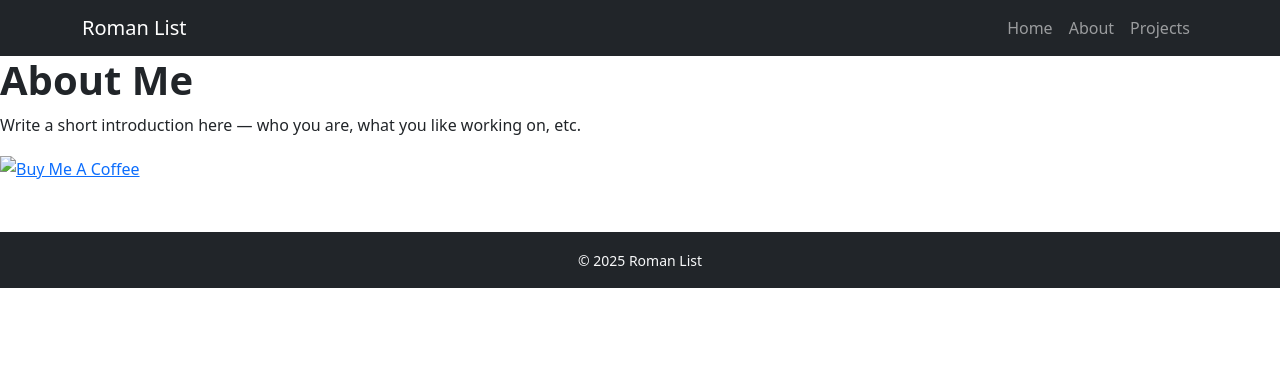
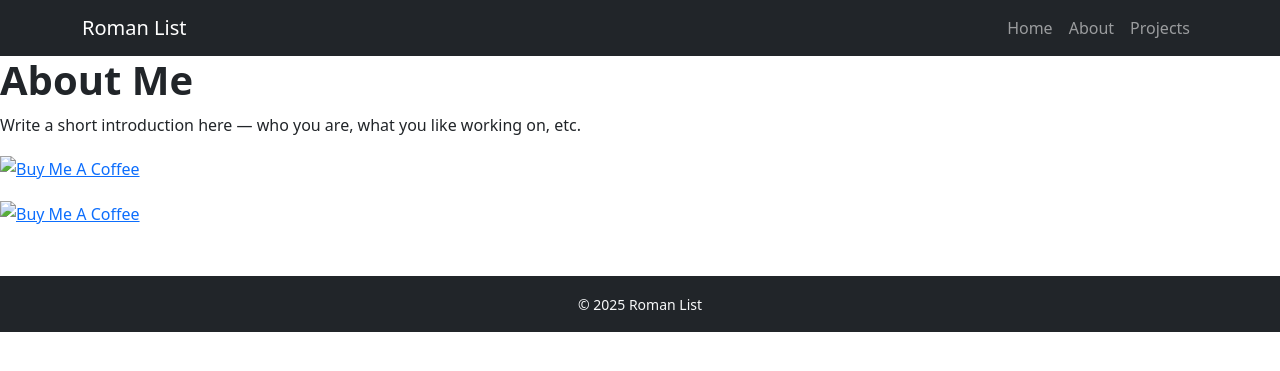
Before and after one commit to wolfromanlist/wolfromanlist.github.io, a Jekyll site: the page built from about.md, in a window 1280 px wide. Shown: the top 371 px of the page. Built offline with Jekyll 4.4.1, drawn with Linux system fonts in a browser that asks for light colours.

Commit message:
change design

```diff
--- a/about.md
+++ b/about.md
@@ -8,3 +8,7 @@ title: About
 Write a short introduction here — who you are, what you like working on, etc.
 
 [![Buy Me A Coffee](https://cdn.buymeacoffee.com/buttons/v2/default-yellow.png)](https://www.buymeacoffee.com/romanlist)
+
+<a href="https://www.buymeacoffee.com/romanlist" target="_blank">
+  <img src="https://cdn.buymeacoffee.com/buttons/v2/default-yellow.png" height="36" width="36" alt="Buy Me A Coffee">
+</a>
```
